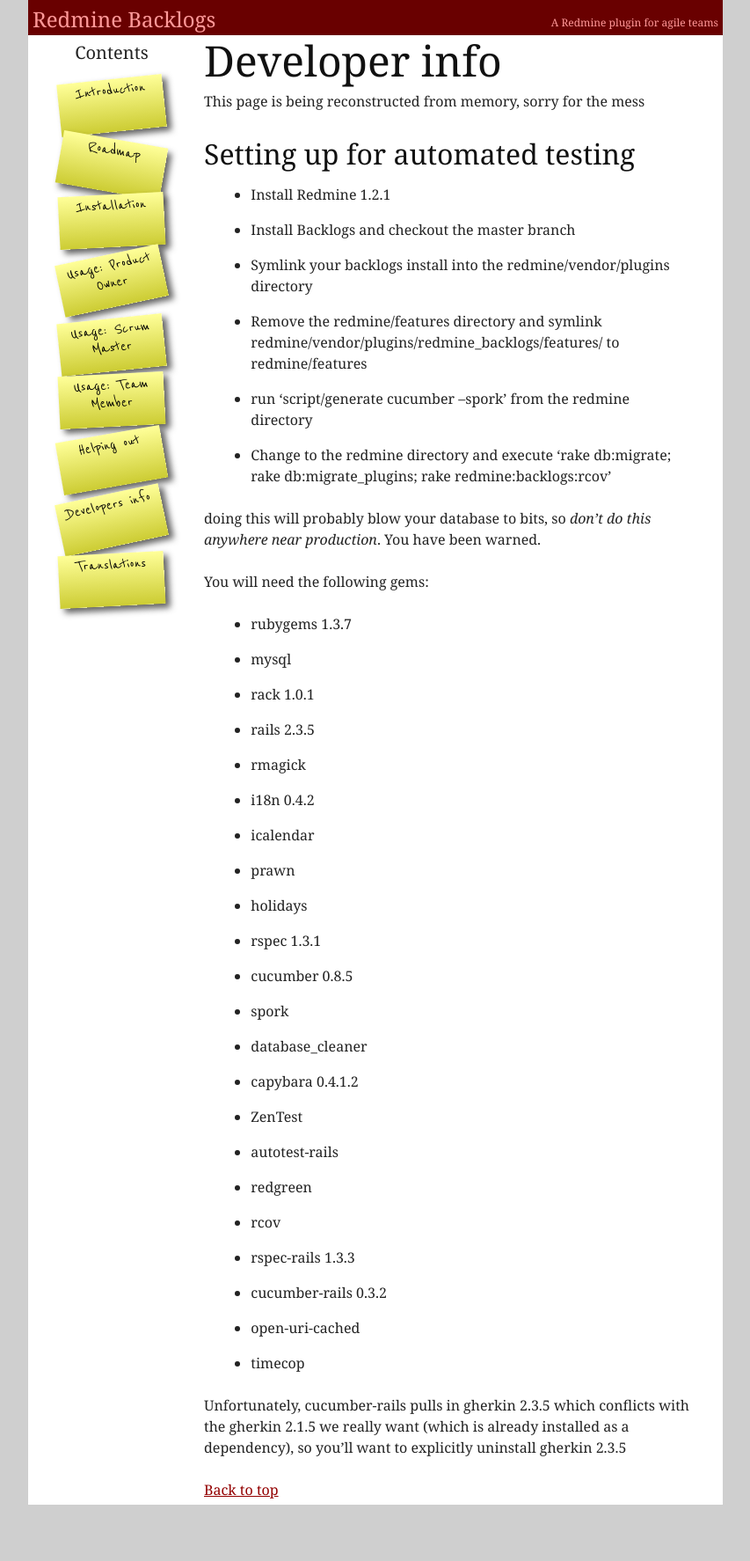
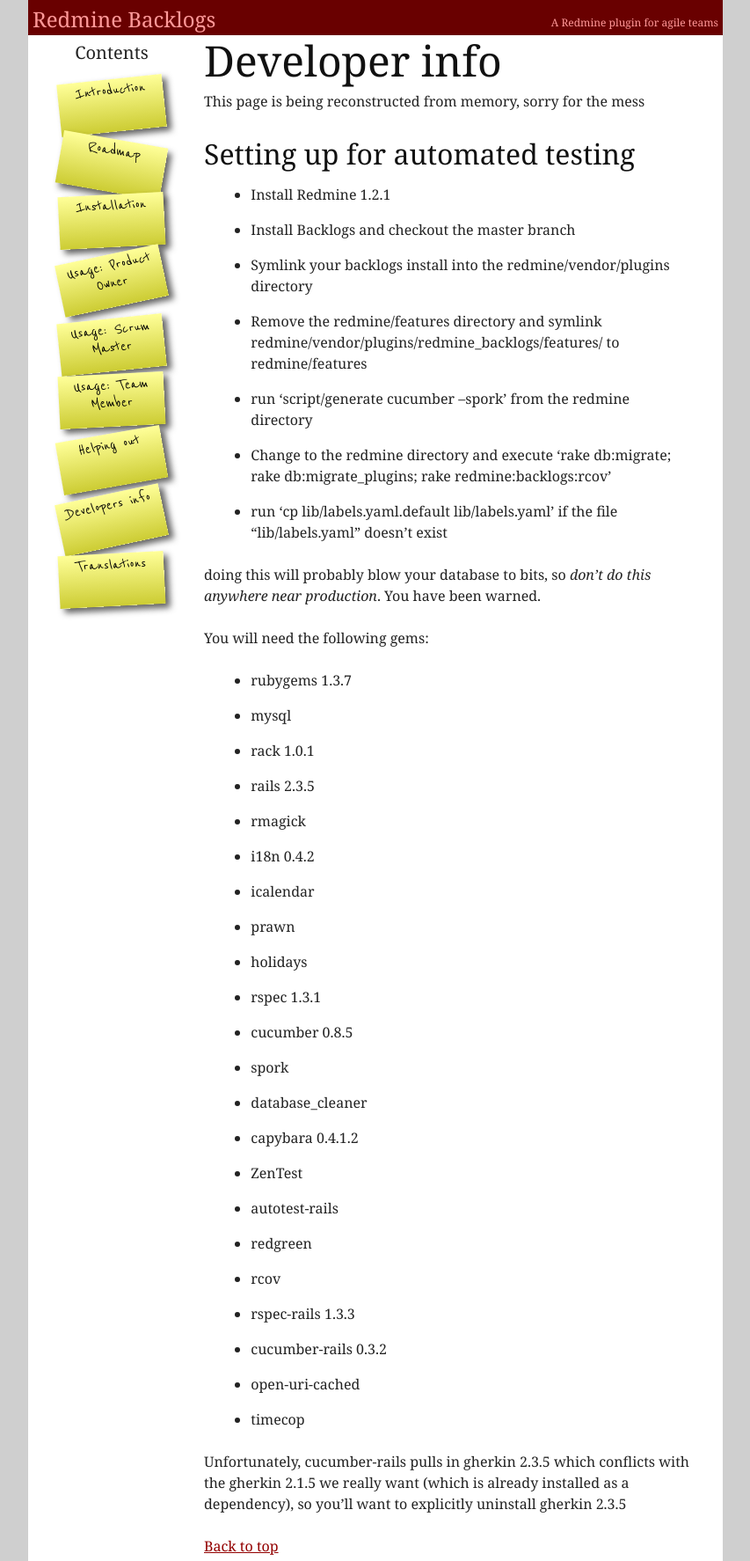
Before and after one commit to backlogs/www, a Jekyll site: the page built from _posts/en/1993-01-01-developers.markdown, in a window 1280 px wide. Shown: the whole page at 88% size, without its empty margins (213-1066 px from the left). Built offline with Jekyll 4.4.1, drawn with Linux system fonts in a browser that asks for light colours; nearby versions of some CDN libraries; before the commit the page ends 1710 px from its top, so only the background shows below that.

Commit message:
Some cucumber scenarios such as "Download printable cards for the product backlog" in scrum_master.feature depend on the lib/labels.yaml

```diff
--- a/_posts/en/1993-01-01-developers.markdown
+++ b/_posts/en/1993-01-01-developers.markdown
@@ -15,6 +15,7 @@ This page is being reconstructed from memory, sorry for the mess
 * Remove the redmine/features directory and symlink redmine/vendor/plugins/redmine_backlogs/features/ to redmine/features
 * run 'script/generate cucumber --spork' from the redmine directory
 * Change to the redmine directory and execute 'rake db:migrate; rake db:migrate_plugins; rake redmine:backlogs:rcov'
+* run 'cp lib/labels.yaml.default lib/labels.yaml' if the file "lib/labels.yaml" doesn't exist
 
 doing this will probably blow your database to bits, so *don't do this
 anywhere near production*. You have been warned.
```
